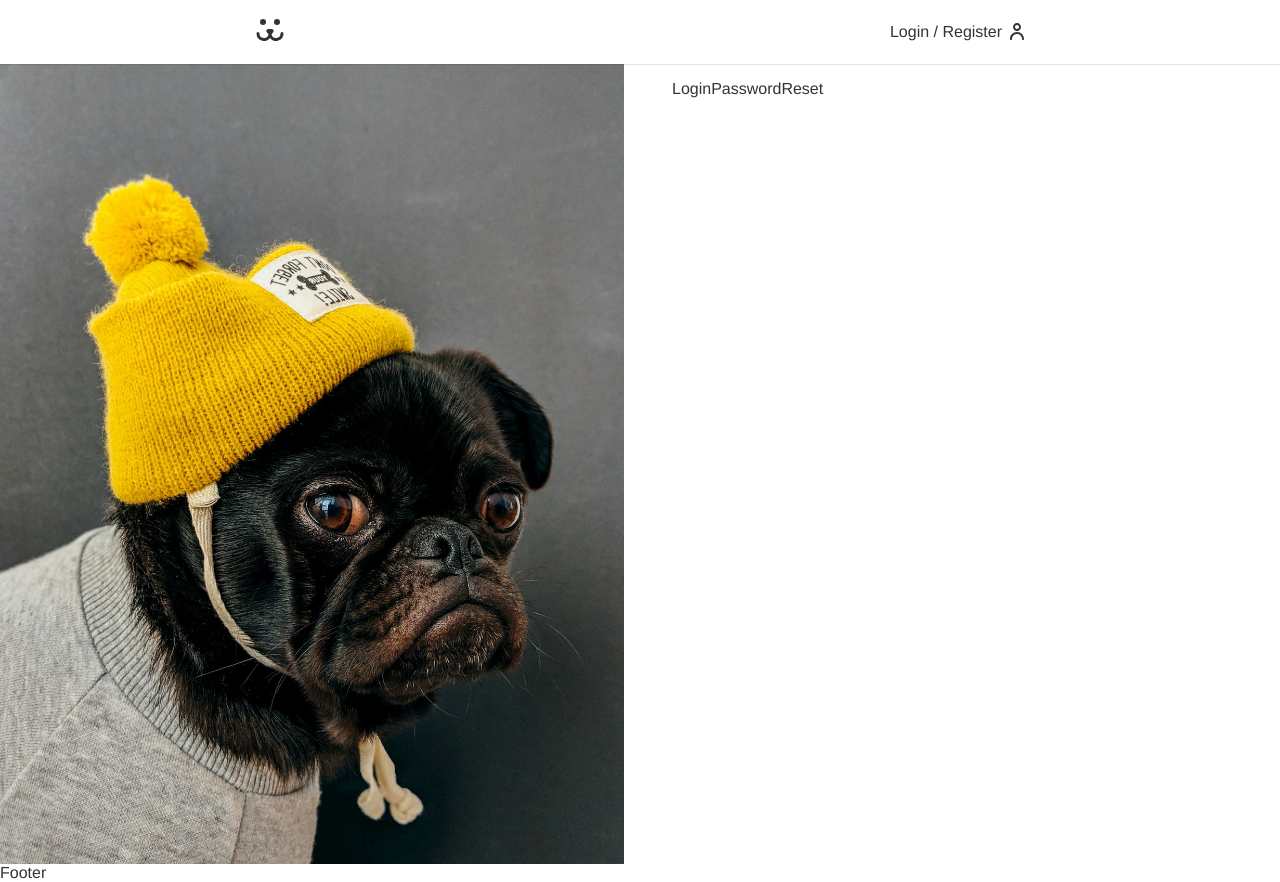
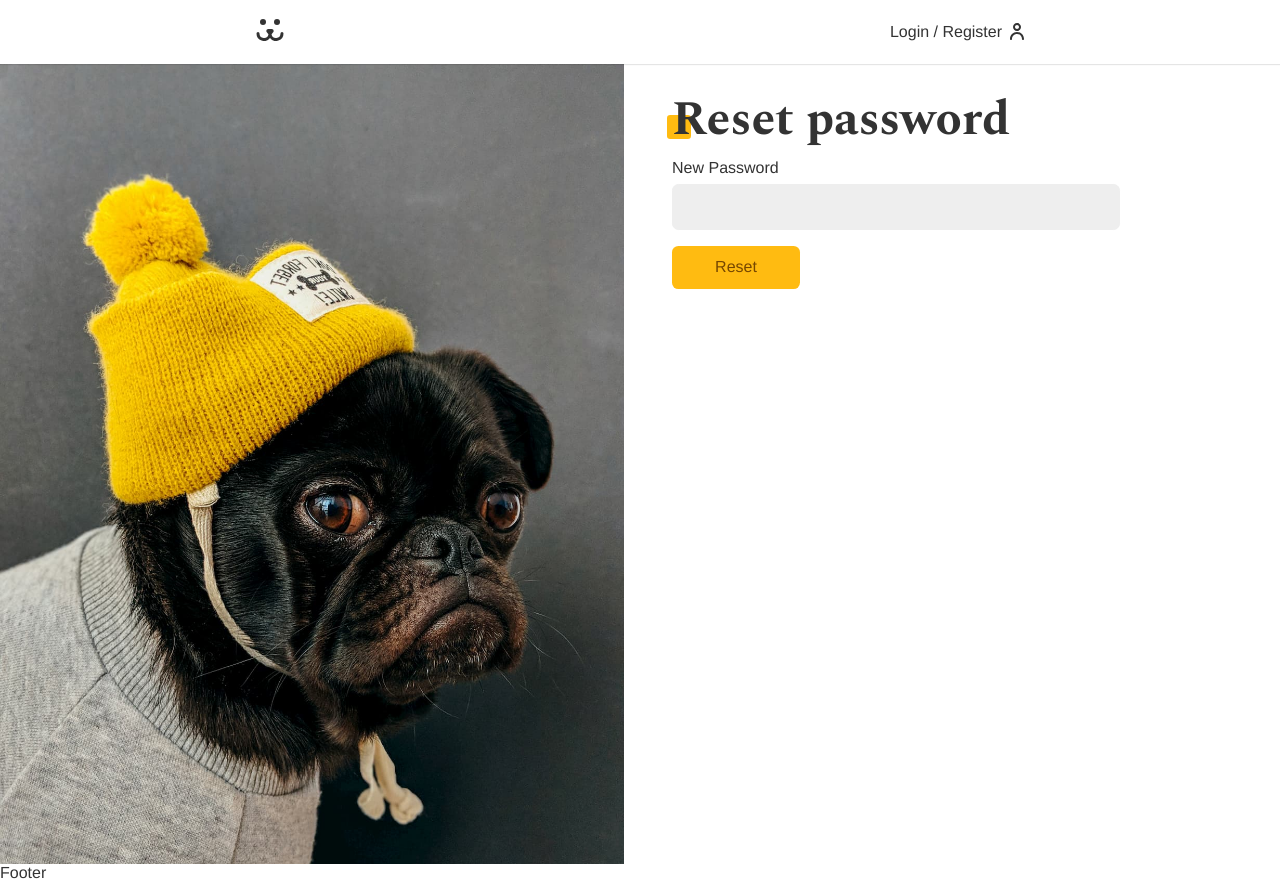
Before and after one commit to lucassodresa/dogs, a React (Create React App) app: page /login/reset in a window 1280 px wide. Built offline with nearby package versions, Linux system fonts and the light colour scheme.

Commit message:
LoginPasswordReset component

```diff
--- a/src/Components/Login/LoginPasswordReset.js
+++ b/src/Components/Login/LoginPasswordReset.js
@@ -1,7 +1,64 @@
-import React from "react";
+import React, { useCallback, useEffect, useState } from "react";
+import Input from "../Forms/Input";
+import Button from "../Forms/Button";
+import useForm from "../../Hooks/useForm";
+import resetPasswordSchema from "../../Constants/Schemas/resetPasswordSchema";
+import useFetch from "../../Hooks/useFetch";
+import { PASSWORD_RESET } from "../../Utils/api";
+import Error from "../Helper/Error";
+import { hasInvalidField } from "../../Utils/Form";
+import { useNavigate } from "react-router-dom";
 
 const LoginPasswordReset = () => {
-  return <div>LoginPasswordReset</div>;
+  const [key, setKey] = useState("");
+  const [login, setLogin] = useState("");
+  const password = useForm(resetPasswordSchema, "password");
+  const { loading, error, request } = useFetch();
+  const navigate = useNavigate();
+
+  const handleSubmit = useCallback(
+    async (event) => {
+      event.preventDefault();
+      const fields = [password];
+      if (!(await hasInvalidField(fields))) {
+        const { url, options } = PASSWORD_RESET({
+          login,
+          key,
+          password: password.value,
+        });
+
+        const { response } = await request(url, options);
+        if (response.ok) navigate("/login");
+      }
+    },
+    [key, login, password, request, navigate]
+  );
+
+  useEffect(() => {
+    const { search } = window.location;
+    const params = new URLSearchParams(search);
+    const key = params.get("key");
+    const login = params.get("login");
+
+    key && setKey(key);
+    login && setLogin(login);
+  }, []);
+
+  return (
+    <div>
+      <h1 className="title">Reset password</h1>
+      <form onSubmit={handleSubmit}>
+        <Input
+          label="New Password"
+          type="password"
+          name="password"
+          {...password}
+        />
+        <Button loading={loading}>Reset</Button>
+        <Error error={error} />
+      </form>
+    </div>
+  );
 };
 
 export default LoginPasswordReset;
```
